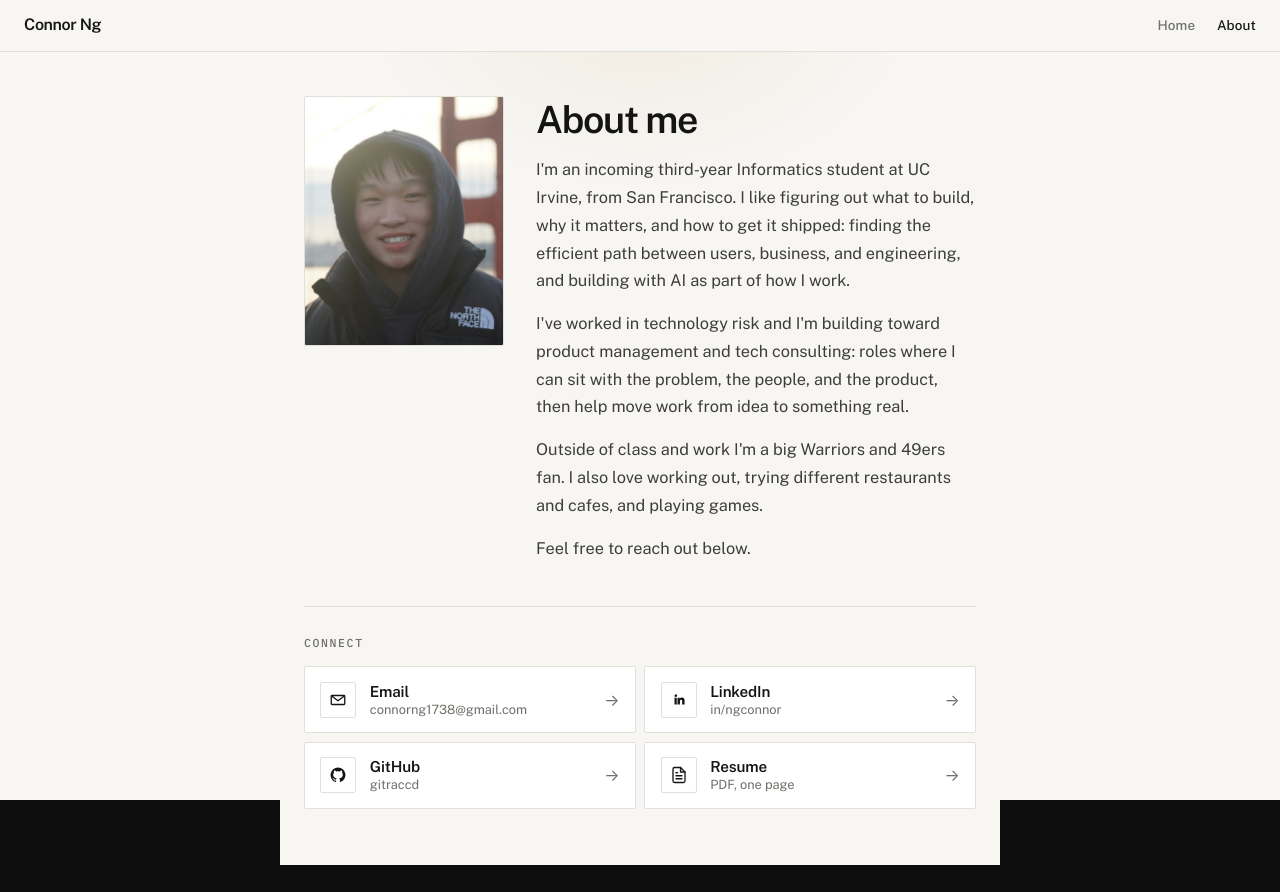
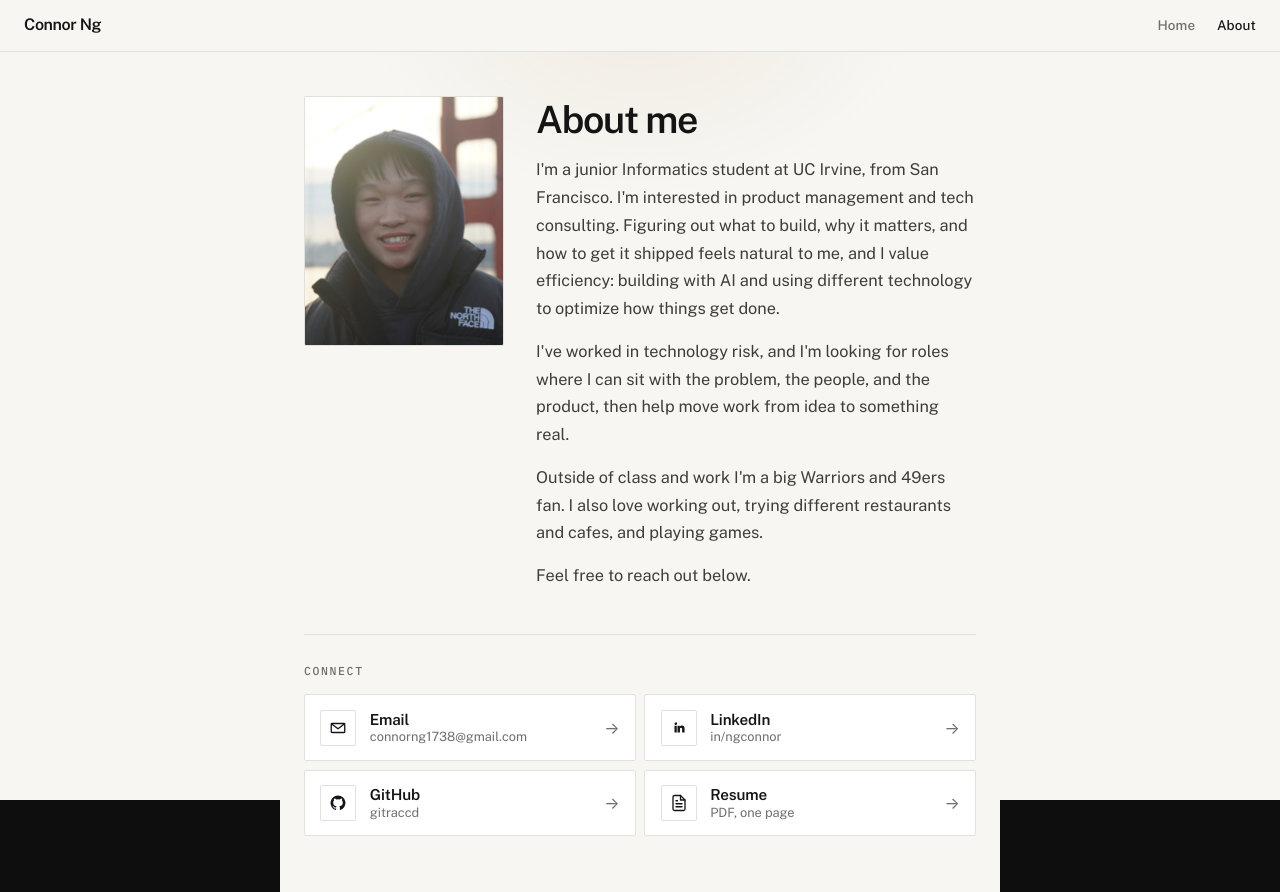
Before and after one commit to connor-ng/connor-ng.github.io, a React (Vite) app: page /about in a window 1280 px wide. Before the commit the page ends 865 px from the top, so only its background shows below. Built offline with nearby package versions, Linux system fonts and the light colour scheme.

Commit message:
Reframe About bio around junior status and PM path
Say current junior at UCI, lead with PM/consulting interest, and
tie efficiency plus AI/tech optimization into that framing.

Co-authored-by: ngce <ngce@uci.edu>

```diff
--- a/src/pages/About.jsx
+++ b/src/pages/About.jsx
@@ -72,17 +72,17 @@ function About() {
           <div className="about-copy">
             <h1 id="about-heading">About me</h1>
             <p className="about-bio">
-              I&apos;m an incoming third-year Informatics student at UC Irvine,
-              from San Francisco. I like figuring out what to build, why it
-              matters, and how to get it shipped: finding the efficient path
-              between users, business, and engineering, and building with AI
-              as part of how I work.
+              I&apos;m a junior Informatics student at UC Irvine, from San
+              Francisco. I&apos;m interested in product management and tech
+              consulting. Figuring out what to build, why it matters, and how
+              to get it shipped feels natural to me, and I value efficiency:
+              building with AI and using different technology to optimize how
+              things get done.
             </p>
             <p className="about-bio">
-              I&apos;ve worked in technology risk and I&apos;m building toward
-              product management and tech consulting: roles where I can sit
-              with the problem, the people, and the product, then help move
-              work from idea to something real.
+              I&apos;ve worked in technology risk, and I&apos;m looking for
+              roles where I can sit with the problem, the people, and the
+              product, then help move work from idea to something real.
             </p>
             <p className="about-bio">
               Outside of class and work I&apos;m a big Warriors and 49ers fan.
```
